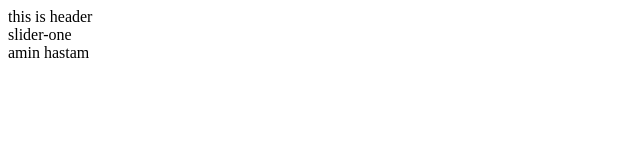
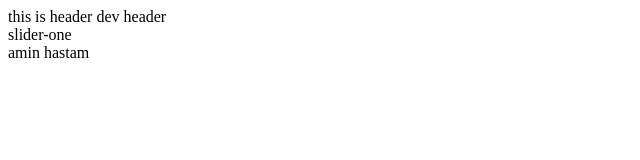
Before and after one commit to amin-hashemii/git-prj11, a plain HTML site: page index.html in a window 1280 px wide. Shown: the full height of the page, 0-640 px from the left. Drawn offline with Linux system fonts and the light colour scheme.

Commit message:
add some change in dev

```diff
--- a/index.html
+++ b/index.html
@@ -8,6 +8,7 @@
 <body>
     <head>
     this is header
+    dev header
     </head>
     <div class="slider1">
         slider-one
```
